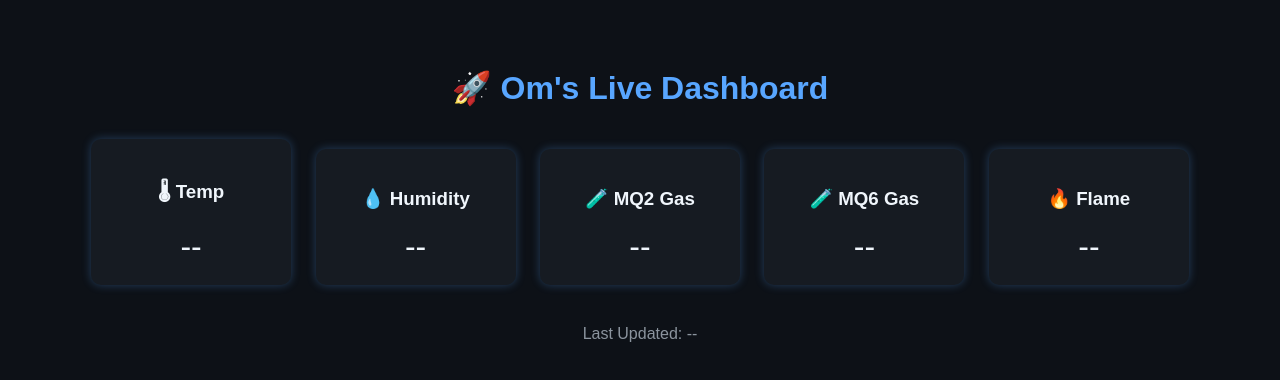
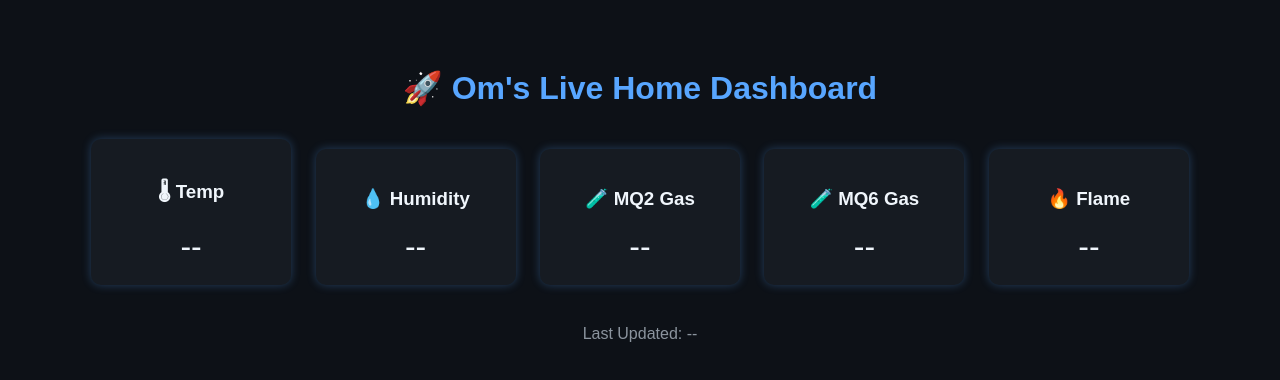
Before and after one commit to Om-mac/vakverse-dashboard, a plain HTML site: page index.html in a window 1280 px wide. Drawn offline with Linux system fonts and the light colour scheme; no server answers.

Commit message:
ui chnages

```diff
--- a/index.html
+++ b/index.html
@@ -13,7 +13,7 @@
   </style>
 </head>
 <body>
-  <h1>🚀 Om's Live Dashboard</h1>
+  <h1>🚀 Om's Live Home Dashboard</h1>
   <div class="card"><h3>🌡 Temp</h3><div class="value" id="temp">--</div></div>
   <div class="card"><h3>💧 Humidity</h3><div class="value" id="hum">--</div></div>
   <div class="card"><h3>🧪 MQ2 Gas</h3><div class="value" id="mq2">--</div></div>
```
